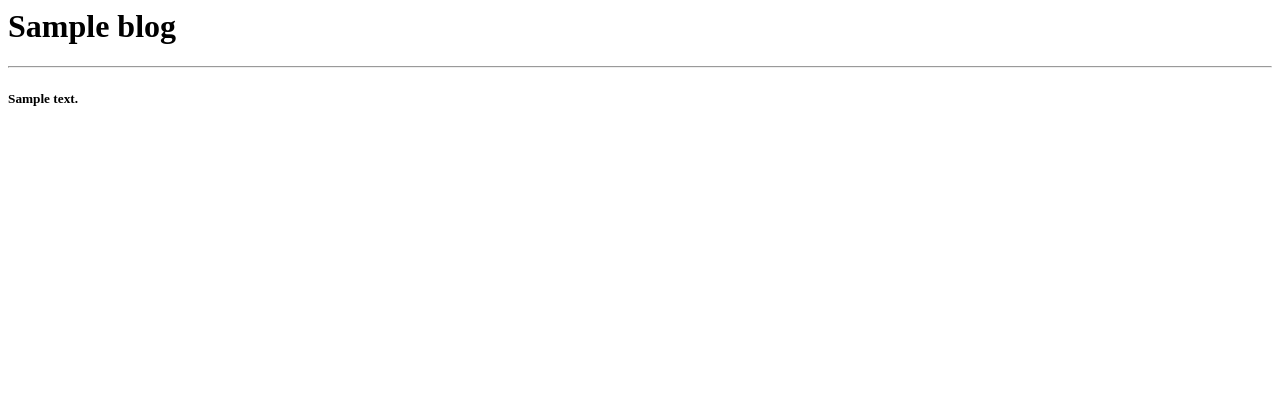
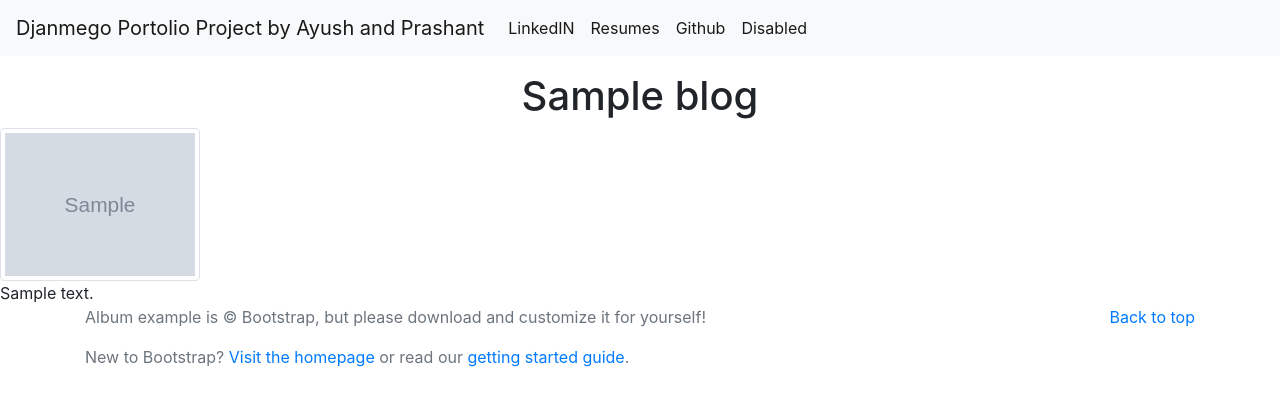
Before and after one commit to ayushthedev/DjangoPortfolioProject, a Django app: template blog/templates/detail.html in a window 1280 px wide. Shown: the top 406 px of the page. Run offline with Django 3.2, Linux system fonts and the light colour scheme; the template is opened without the code that fills it: most values are stand-ins (such as "Sample title", 1, 10 or a date in 2020); grey boxes marked "Sample" are stand-in pictures; data that the repository does not hold is empty; some libraries are stand-ins or nearby versions.

Commit message:
Complete Blog

```diff
--- a/blog/templates/detail.html
+++ b/blog/templates/detail.html
@@ -1,3 +1,69 @@
-<h1>{{ blog.title}}</h1>
-<hr/>
-<h5>{{ blog.body }}</h5>
+<!doctype html>
+<html lang="en">
+  <head>
+      {% load staticfiles %}
+	<meta charset="utf-8">
+	<meta name="viewport" content="width=device-width, initial-scale=1, shrink-to-fit=no">
+	<meta name="description" content="">
+	<meta name="author" content="">
+	<link rel="icon" href="../../../../favicon.ico">
+
+	<title>{{ blog.title }}</title>
+
+	<!-- Bootstrap core CSS -->
+	<link rel="stylesheet" href="https://stackpath.bootstrapcdn.com/bootstrap/4.1.3/css/bootstrap.min.css"
+		  					integrity="sha384-MCw98/SFnGE8fJT3GXwEOngsV7Zt27NXFoaoApmYm81iuXoPkFOJwJ8ERdknLPMO"
+		  					crossorigin="anonymous">
+
+	<!-- Custom styles for this template -->
+	<link href="album.css" rel="stylesheet">
+  </head>
+
+  <body>
+
+	<header>
+		<nav class="navbar navbar-expand-lg navbar-light bg-light">
+          <a class="navbar-brand" href="{% url 'home' %}">Djanmego Portolio Project by Ayush and Prashant</a>
+          <button class="navbar-toggler" type="button" data-toggle="collapse"
+				  data-target="#navbarNavAltMarkup" aria-controls="navbarNavAltMarkup"
+				  aria-expanded="false" aria-label="Toggle navigation">
+            <span class="navbar-toggler-icon"></span>
+          </button>
+          <div class="collapse navbar-collapse" id="navbarNavAltMarkup">
+            <div class="navbar-nav">
+                <a class="nav-item nav-link active" href="https://www.linkedin.com/in/prashant-chouksey-2b614293/">LinkedIN</a>
+                <a class="nav-item nav-link active" href="{% static 'resume.pdf' %}">Resumes</a>
+              <a class="nav-item nav-link active" href="#">Github</a>
+              <a class="nav-item nav-link active" href="#">Disabled</a>
+            </div>
+          </div>
+        </nav>
+	</header>
+
+	<main role="main">
+             <h1 class="text-center pt-3">{{ blog.title }}</h1>
+            <img src="{{ blog.image.url }}" class="img-thumbnail img-responsive img-circle" height="200" width="200"/>
+            <br/>
+            {{ blog.body }}
+
+
+	</main>
+
+	<footer class="text-muted">
+	  <div class="container">
+		<p class="float-right">
+		  <a href="#">Back to top</a>
+		</p>
+		<p>Album example is &copy; Bootstrap, but please download and customize it for yourself!</p>
+		<p>New to Bootstrap? <a href="../../">Visit the homepage</a> or read our <a href="../../getting-started/">getting started guide</a>.</p>
+	  </div>
+	</footer>
+
+	<!-- Bootstrap core JavaScript
+	================================================== -->
+	<!-- Placed at the end of the document so the pages load faster -->
+	<script src="https://code.jquery.com/jquery-3.3.1.slim.min.js" integrity="sha384-q8i/X+965DzO0rT7abK41JStQIAqVgRVzpbzo5smXKp4YfRvH+8abtTE1Pi6jizo" crossorigin="anonymous"></script>
+	<script src="https://cdnjs.cloudflare.com/ajax/libs/popper.js/1.14.3/umd/popper.min.js" integrity="sha384-ZMP7rVo3mIykV+2+9J3UJ46jBk0WLaUAdn689aCwoqbBJiSnjAK/l8WvCWPIPm49" crossorigin="anonymous"></script>
+	<script src="https://stackpath.bootstrapcdn.com/bootstrap/4.1.3/js/bootstrap.min.js" integrity="sha384-ChfqqxuZUCnJSK3+MXmPNIyE6ZbWh2IMqE241rYiqJxyMiZ6OW/JmZQ5stwEULTy" crossorigin="anonymous"></script>
+  </body>
+</html>
--- a/templates/jobs/home.html
+++ b/templates/jobs/home.html
@@ -6,9 +6,8 @@
 	<meta name="viewport" content="width=device-width, initial-scale=1, shrink-to-fit=no">
 	<meta name="description" content="">
 	<meta name="author" content="">
-	<link rel="icon" href="../../../../favicon.ico">
 
-	<title>Album example for Bootstrap</title>
+	<title>Welcome to Portfolio</title>
 
 	<!-- Bootstrap core CSS -->
 	<link rel="stylesheet" href="https://stackpath.bootstrapcdn.com/bootstrap/4.1.3/css/bootstrap.min.css"
@@ -31,7 +30,7 @@
           </button>
           <div class="collapse navbar-collapse" id="navbarNavAltMarkup">
             <div class="navbar-nav">
-              <a class="nav-item nav-link active" href="#">Home <span class="sr-only">(current)</span></a>
+              <a class="nav-item nav-link active" href="{% url 'allblogs' %}">Blog<span class="sr-only">(current)</span></a>
                 <a class="nav-item nav-link" href="{% static 'resume.pdf' %}">Resumes</a>
               <a class="nav-item nav-link" href="#">Github</a>
               <a class="nav-item nav-link disabled" href="#">Disabled</a>
```
Also changed, not shown: PersonalPortfolioProject/settings.py (+6 -3 lines), blog/templates/allblogs.html (+8 -7 lines), 1 other file.
